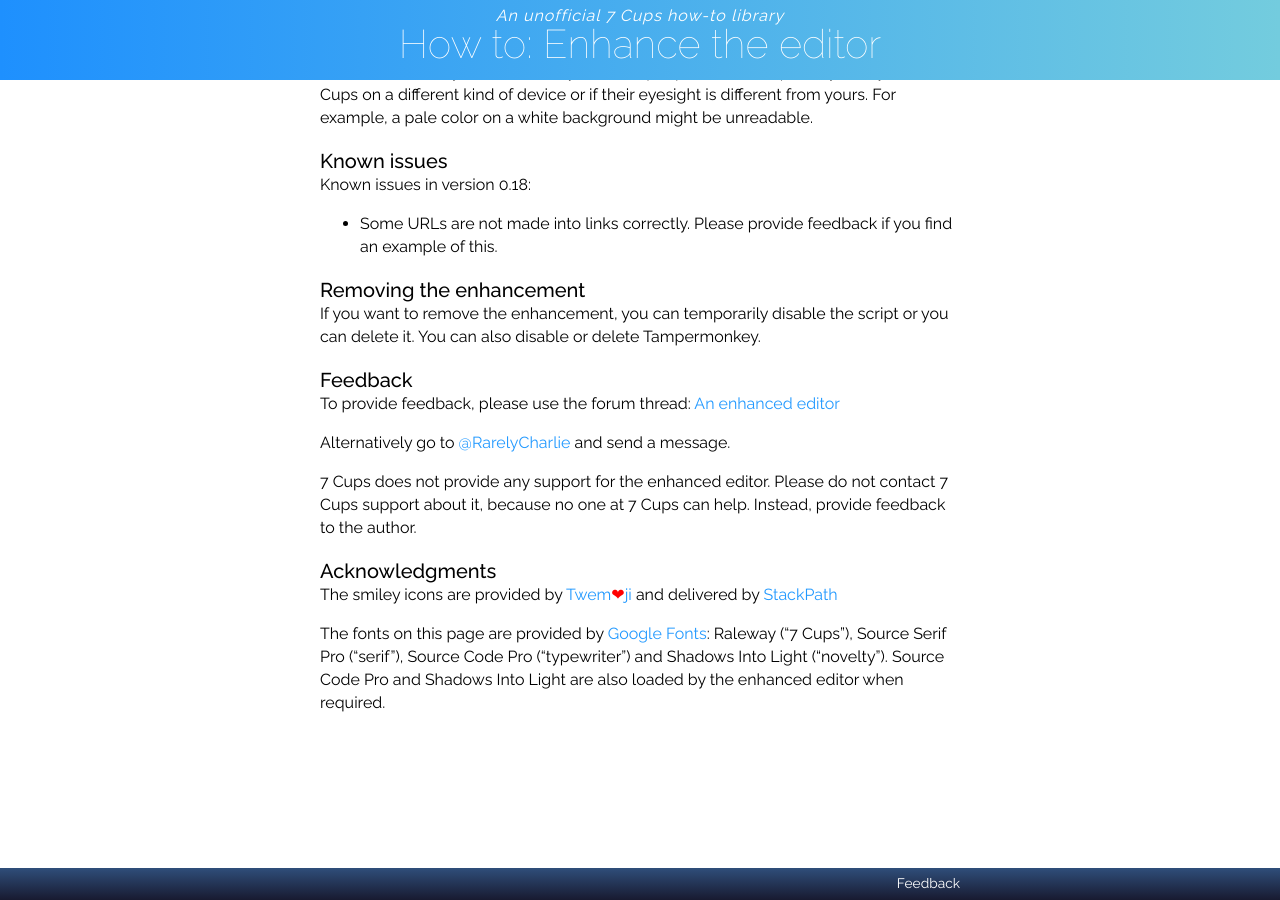
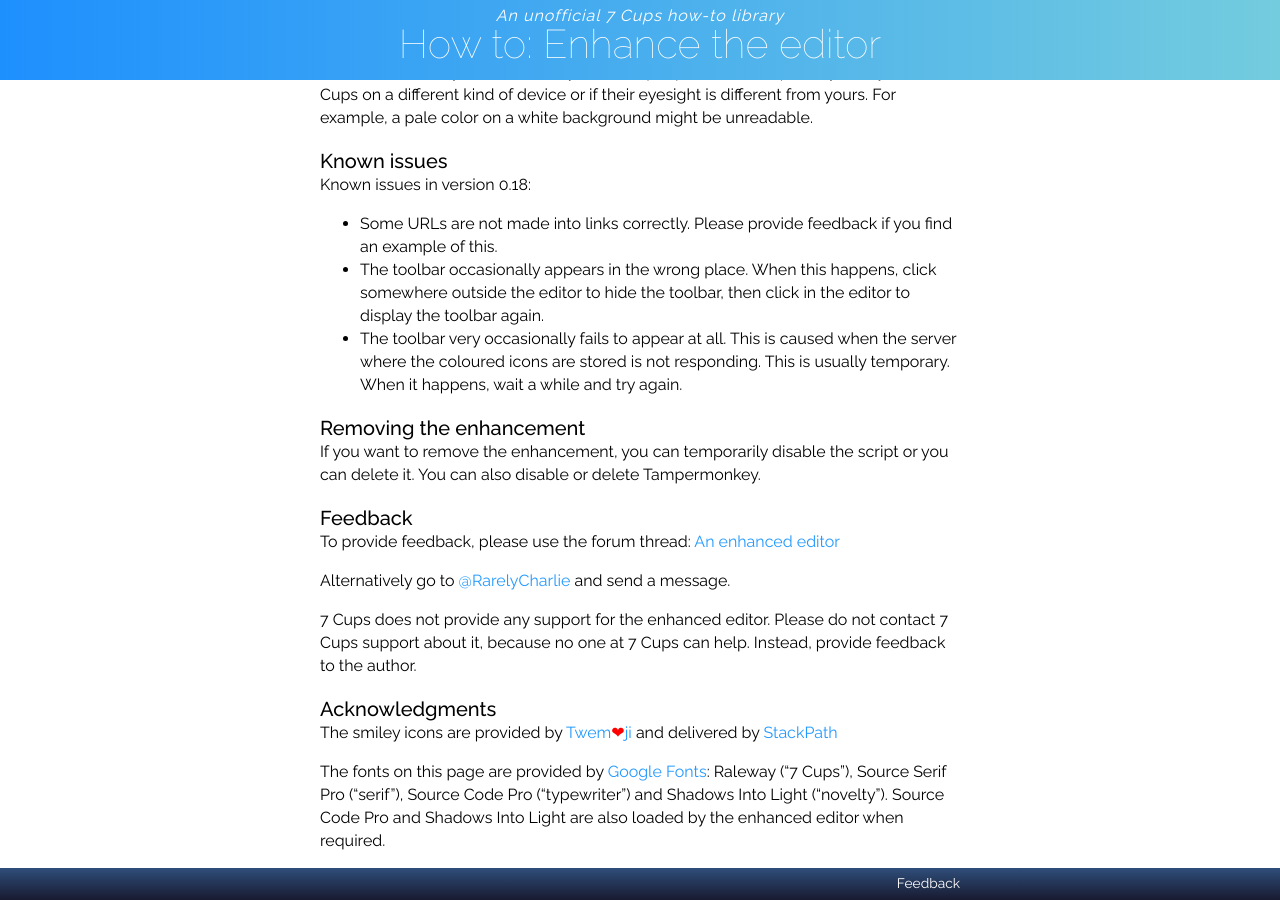
Before and after one commit to RarelyCharlie/rarelycharlie.github.io, a Jekyll site: the page built from _howto/editor.md, in a window 1280 px wide and 900 px high, scrolled down 5655 px. Built offline with Jekyll 4.4.1, drawn with Linux system fonts in a browser that asks for light colours; emoji names are drawn with the system emoji font.

Commit message:
more bugs

```diff
--- a/_howto/editor.md
+++ b/_howto/editor.md
@@ -227,6 +227,8 @@ Note that some styles are not easy for other people to read, especially if they
 Known issues in version 0.18:
 
 - Some URLs are not made into links correctly. Please provide feedback if you find an example of this.
+- The toolbar occasionally appears in the wrong place. When this happens, click somewhere outside the editor to hide the toolbar, then click in the editor to display the toolbar again.
+- The toolbar very occasionally fails to appear at all. This is caused when the server where the coloured icons are stored is not responding. This is usually temporary. When it happens, wait a while and try again.
 
 ### Removing the enhancement
 If you want to remove the enhancement, you can temporarily disable the script or you can delete it. You can also disable or delete Tampermonkey.
```
